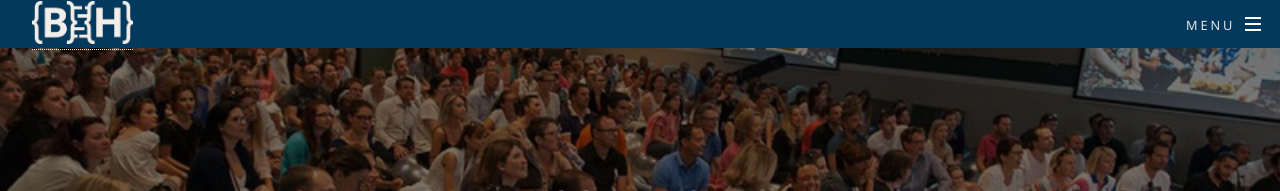
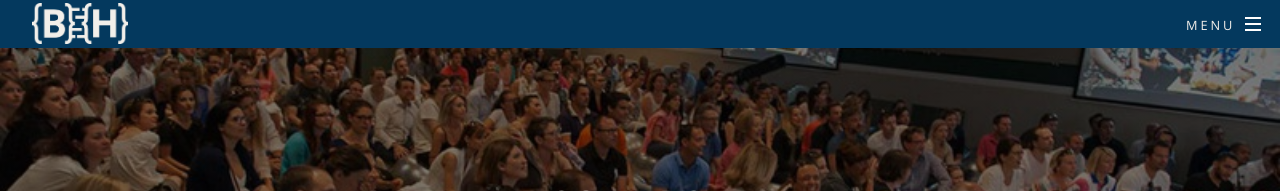
Before and after one commit to elixir-europe/biohackathon-europe-2019, a Jekyll site: the page built from contact.html, in a window 1280 px wide. Shown: the top 191 px of the page. Built offline with Jekyll 4.4.1, drawn with Linux system fonts in a browser that asks for light colours; nearby versions of some CDN libraries.

Commit message:
Removing underline

```diff
--- a/css/main.scss
+++ b/css/main.scss
@@ -1345,8 +1345,11 @@ body.is-menu-visible {
 	width: 100%;
 	z-index: _misc(z-index-base);
 	.logo {
-		margin: 1px 0 0 2em;
-		height: 90%;
+		a {
+			border-bottom: none;
+		}
+		margin: 3px 0 0 2em;
+		height: 85%;
 		img {
 			width: auto;
 			height: 100%;
--- a/index.html
+++ b/index.html
@@ -6,7 +6,7 @@ layout: landing
 <section id="banner">
 	<div class="inner">
 		<div class="title">
-			<a href="{{ site.baseurl }}/index.html"><img src="images/logos/bhlogolightnotx.png" alt="" /></a>
+			<a href="{{ site.baseurl }}/index.html"><img src="images/logos/bhlogolightnotx.png" alt="biohackathon logo" /></a>
 			<h2>
 				{{ site.title }}
 			</h2>
```
